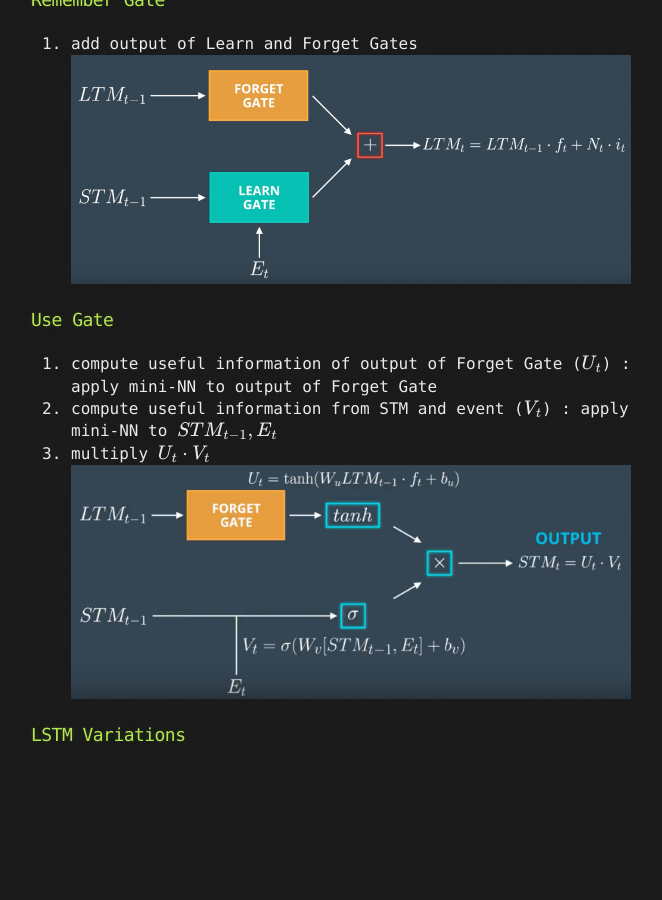
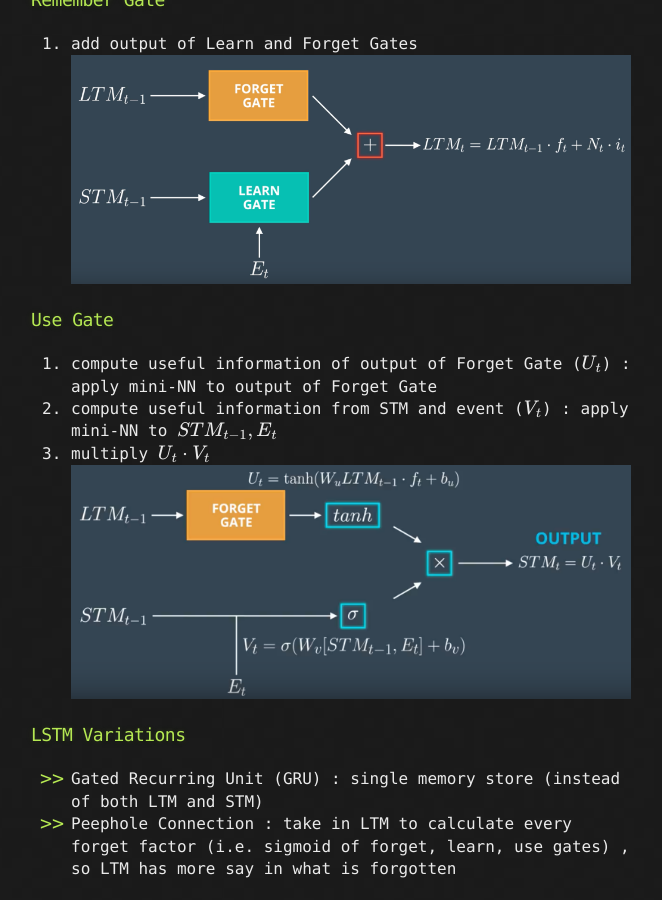
Before and after one commit to LivingProgram/ml-notes, a Jekyll site: the page built from chapter-3/index.md, in a window 1280 px wide and 900 px high, scrolled down 11669 px. Shown: the whole window, without its empty margins (309-971 px from the left). Built offline with Jekyll 4.4.1, drawn with Linux system fonts in a browser that asks for light colours; our own code applies the rules of GitHub Pages for plain Markdown files; formulas are drawn with MathJax 3; the repository's description, which GitHub fills in, is left out; before the commit the page ends 12437 px from its top, so only the background shows below that.

Commit message:
add lstm variations notes

```diff
--- a/chapter-3/index.md
+++ b/chapter-3/index.md
@@ -218,3 +218,5 @@ LSTM Advantages:
 ![ml-notes_34](/images/ml-notes_34.png)
 
 ### LSTM Variations
+- Gated Recurring Unit (GRU) : single memory store (instead of both LTM and STM)
+- Peephole Connection : take in LTM to calculate every forget factor (i.e. sigmoid of forget, learn, use gates) , so LTM has more say in what is forgotten
```
